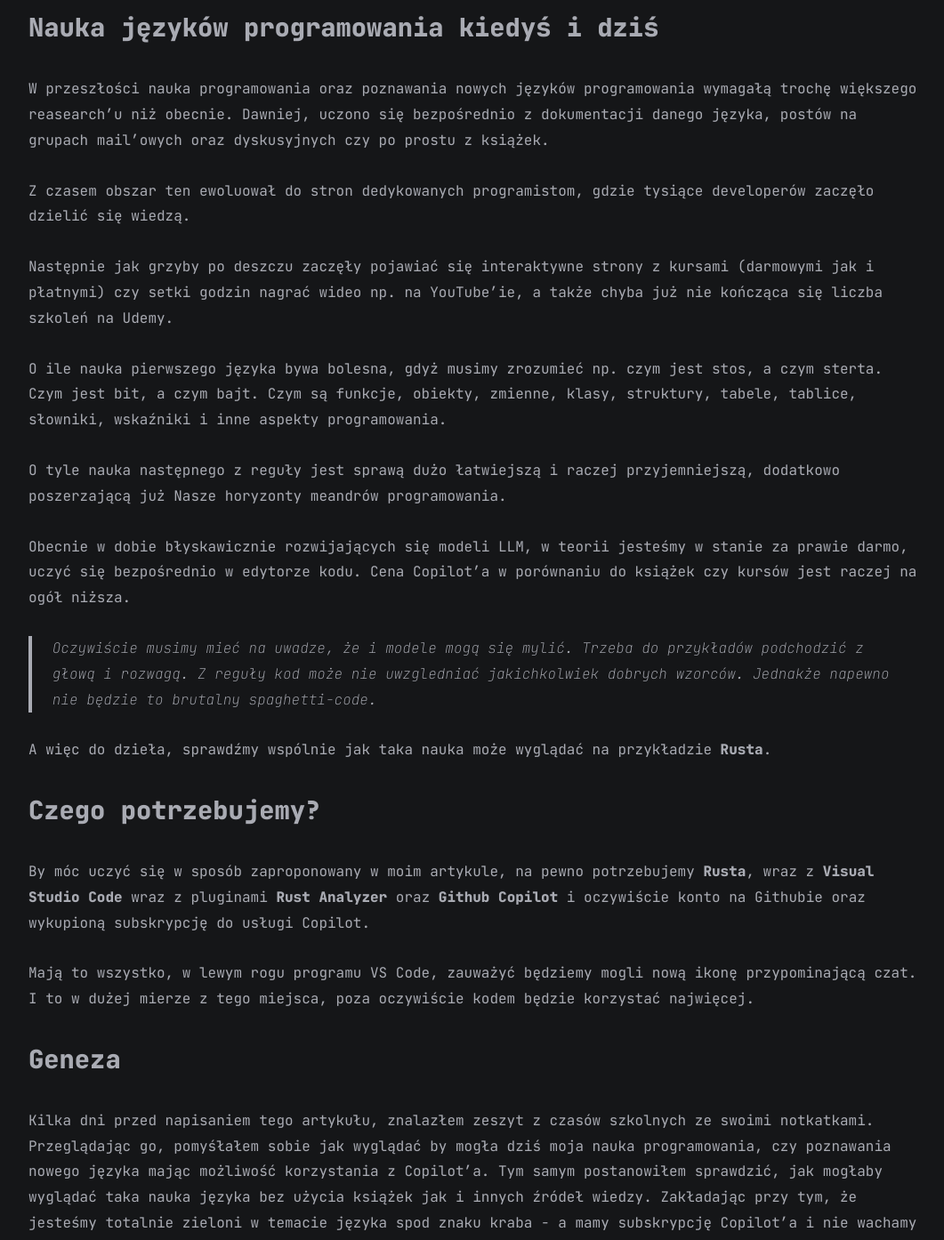
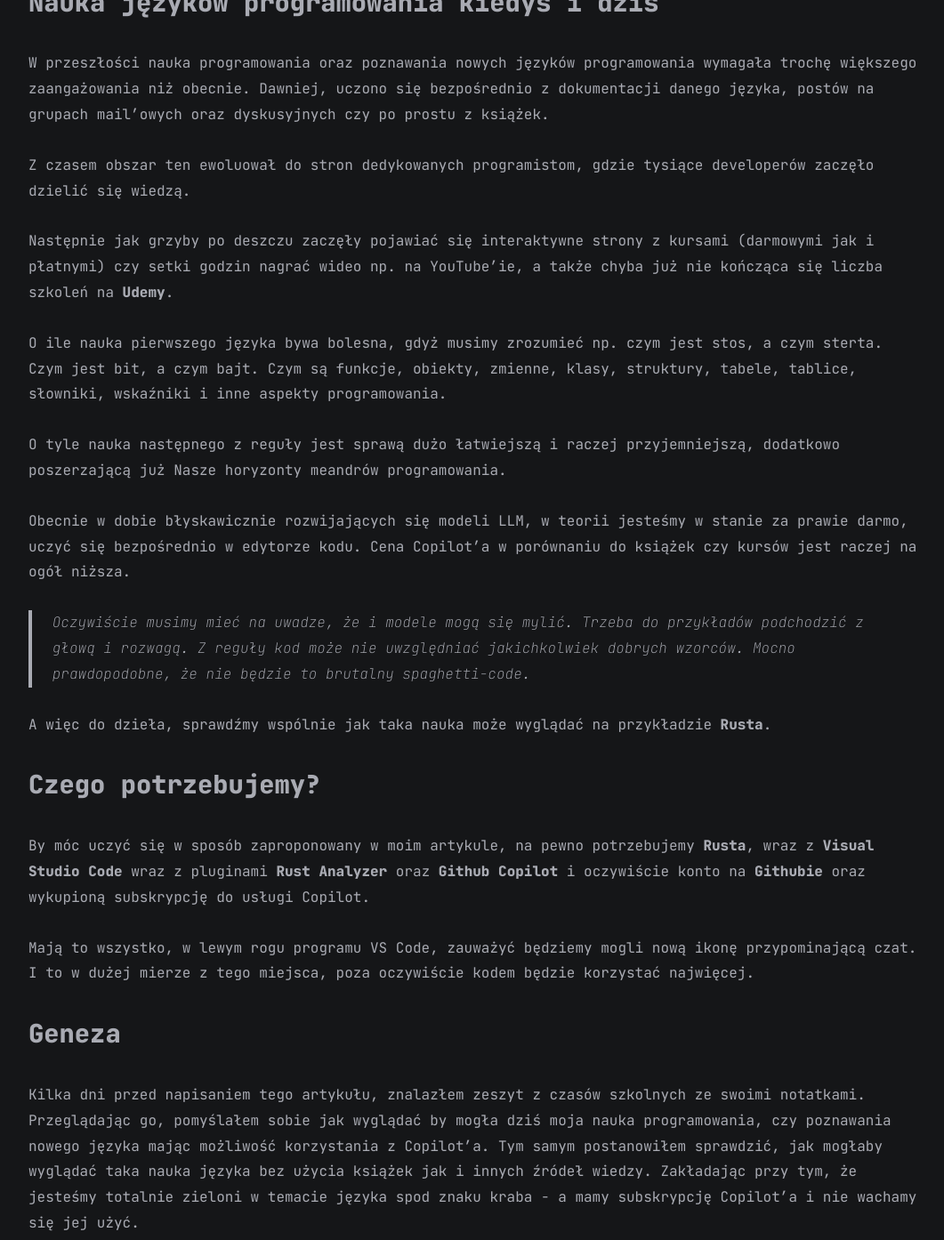
Before and after one commit to mikelogaciuk/mikelogaciuk.github.io, a Jekyll site: the page built from all_collections/_posts/2023-12-01-nauka-jezykow-programowania-z-copilotem.md, in a window 1280 px wide and 1400 px high, scrolled down 1085 px, cut to the strip 0-1394 px from the top of the window. Shown: the whole strip at 89% size, without its empty margins (108-1169 px from the left). Built offline with Jekyll 4.4.1, drawn with Linux system fonts in a browser that asks for light colours; some of the changed text lies outside the part shown.

Commit message:
Fix typos

````diff
--- a/all_collections/_posts/2023-12-01-nauka-jezykow-programowania-z-copilotem.md
+++ b/all_collections/_posts/2023-12-01-nauka-jezykow-programowania-z-copilotem.md
@@ -10,19 +10,19 @@
 
 ## Uwaga
 
-Artykuł nie jest raczej skierowany do osób, które na codzień korzystają z LLM'ów podczas kodowania, nauki.
+Artykuł nie jest raczej skierowany do osób, które już korzystają z LLM'ów podczas kodowania, nauki.
 
-Tekst ma raczej zadanie pokazać młodszym adeptom programowania, lub tym którzy nie korzystają na codzień z LLM'ów - jak przydatne one mogą być nie tylko w samej pracy, jak poszerzaniu wiedzy oraz w ogólnym tłumaczeniu kodu.
+Tekst ma raczej zadanie pokazać młodszym adeptom programowania, lub tym którzy nie korzystają z LLM'ów - jak przydatne one mogą być nie tylko w samej pracy, jak poszerzaniu wiedzy oraz w ogólnym tłumaczeniu kodu.
 
 Nie jestem także w żaden sposób powiązany z firmą **Microsoft** ani **Github'em** i artykuł został napisany jedynie w celach publicystycznych.
 
 ## Nauka języków programowania kiedyś i dziś
 
-W przeszłości nauka programowania oraz poznawania nowych języków programowania wymagałą trochę większego reasearch’u niż obecnie. Dawniej, uczono się bezpośrednio z dokumentacji danego języka, postów na grupach mail'owych oraz dyskusyjnych czy po prostu z książek.
+W przeszłości nauka programowania oraz poznawania nowych języków programowania wymagała trochę większego zaangażowania niż obecnie. Dawniej, uczono się bezpośrednio z dokumentacji danego języka, postów na grupach mail'owych oraz dyskusyjnych czy po prostu z książek.
 
 Z czasem obszar ten ewoluował do stron dedykowanych programistom, gdzie tysiące developerów zaczęło dzielić się wiedzą.
 
-Następnie jak grzyby po deszczu zaczęły pojawiać się interaktywne strony z kursami (darmowymi jak i płatnymi) czy setki godzin nagrać wideo np. na YouTube'ie, a także chyba już nie kończąca się liczba szkoleń na Udemy.
+Następnie jak grzyby po deszczu zaczęły pojawiać się interaktywne strony z kursami (darmowymi jak i płatnymi) czy setki godzin nagrać wideo np. na YouTube'ie, a także chyba już nie kończąca się liczba szkoleń na **Udemy**.
 
 O ile nauka pierwszego języka bywa bolesna, gdyż musimy zrozumieć np. czym jest stos, a czym sterta. Czym jest bit, a czym bajt. Czym są funkcje, obiekty, zmienne, klasy, struktury, tabele, tablice, słowniki, wskaźniki i inne aspekty programowania.
 
@@ -31,19 +31,19 @@
 Obecnie w dobie błyskawicznie rozwijających się modeli LLM, w teorii jesteśmy w stanie za prawie darmo, uczyć się bezpośrednio w edytorze kodu. Cena Copilot’a w porównaniu do książek czy kursów jest raczej na ogół niższa.
 
 > Oczywiście musimy mieć na uwadze, że i modele mogą się mylić. Trzeba do przykładów podchodzić z głową i rozwagą.
-> Z reguły kod może nie uwzgledniać jakichkolwiek dobrych wzorców. Jednakże napewno nie będzie to brutalny spaghetti-code.
+> Z reguły kod może nie uwzględniać jakichkolwiek dobrych wzorców. Mocno prawdopodobne, że nie będzie to brutalny spaghetti-code.
 
 A więc do dzieła, sprawdźmy wspólnie jak taka nauka może wyglądać na przykładzie **Rusta**.
 
 ## Czego potrzebujemy?
 
-By móc uczyć się w sposób zaproponowany w moim artykule, na pewno potrzebujemy **Rusta**, wraz z **Visual Studio Code** wraz z pluginami **Rust Analyzer** oraz **Github Copilot** i oczywiście konto na Githubie oraz wykupioną subskrypcję do usługi Copilot.
+By móc uczyć się w sposób zaproponowany w moim artykule, na pewno potrzebujemy **Rusta**, wraz z **Visual Studio Code** wraz z pluginami **Rust Analyzer** oraz **Github Copilot** i oczywiście konto na **Githubie** oraz wykupioną subskrypcję do usługi Copilot.
 
 Mają to wszystko, w lewym rogu programu VS Code, zauważyć będziemy mogli nową ikonę przypominającą czat. I to w dużej mierze z tego miejsca, poza oczywiście kodem będzie korzystać najwięcej.
 
 ## Geneza
 
-Kilka dni przed napisaniem tego artykułu, znalazłem zeszyt z czasów szkolnych ze swoimi notkatkami. Przeglądając go, pomyśłałem sobie jak wyglądać by mogła dziś moja nauka programowania, czy poznawania nowego języka mając możliwość korzystania z Copilot'a. Tym samym postanowiłem sprawdzić, jak mogłaby wyglądać taka nauka języka bez użycia książek jak i innych źródeł wiedzy. Zakładając przy tym, że jesteśmy totalnie zieloni w temacie języka spod znaku kraba - a mamy subskrypcję Copilot'a i nie wachamy się jej użyć.
+Kilka dni przed napisaniem tego artykułu, znalazłem zeszyt z czasów szkolnych ze swoimi notatkami. Przeglądając go, pomyślałem sobie jak wyglądać by mogła dziś moja nauka programowania, czy poznawania nowego języka mając możliwość korzystania z Copilot'a. Tym samym postanowiłem sprawdzić, jak mogłaby wyglądać taka nauka języka bez użycia książek jak i innych źródeł wiedzy. Zakładając przy tym, że jesteśmy totalnie zieloni w temacie języka spod znaku kraba - a mamy subskrypcję Copilot'a i nie wachamy się jej użyć.
 
 ![Starting point](/img/rusty2.jpeg)
 
@@ -321,7 +321,7 @@
 
 Mamy lokomotywę, ale brakuje Nam silnika. Jak wiemy lokomotywy mogą być różne: spalinowe, wodorowe, parowe, elektryczne.
 
-W Ruście, nie mamy typowej obiektowości w postaci klas i dziedziczenia, ale mam kompozycję oraz interfejsy.
+W Ruście, nie mamy typowego OOP w postaci klas i dziedziczenia, ale mamy za to kompozycję oraz interfejsy.
 
 Na potrzeby artykułu, do struktury lokomotywy dodajmy dodatkowe pole o nazwie `engine` oraz typie `Engine`, a następnie dodajmy strukturę `Engine`:
 
@@ -369,7 +369,7 @@
 }
 ```
 
-Mając to wszystko spróbujmy wyprintować obiekt:
+Mając to wszystko spróbujmy `wyprintować` obiekt:
 
 ```rust
 print_locomotive(su45);
````
Also changed, not shown: other parts of all_collections/_posts/2023-12-01-nauka-jezykow-programowania-z-copilotem.md (+11 -11 lines).
